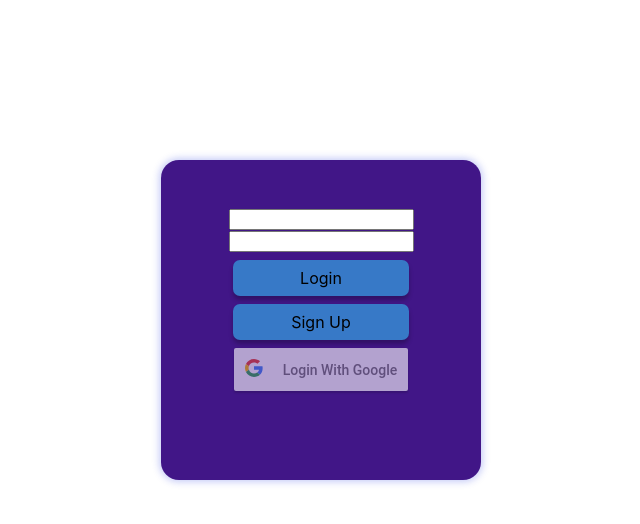
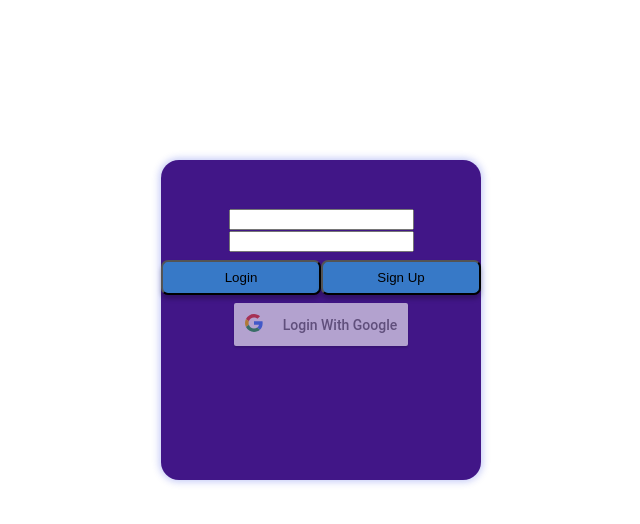
Before and after one commit to mjsf1234/Flipr_Hackathon, a React (Create React App) app: page / in a window 1280 px wide. Shown: the top 524 px of the page, without its empty margins (319-959 px from the left). Built offline with nearby package versions, Linux system fonts and the light colour scheme.

Commit message:
Redux OverallLayout setuped, Backend DB for Login Sign Up pending

```diff
--- a/package.json
+++ b/package.json
@@ -3,12 +3,14 @@
   "version": "0.1.0",
   "private": true,
   "dependencies": {
+    "@reduxjs/toolkit": "^1.6.2",
     "@testing-library/jest-dom": "^5.15.0",
     "@testing-library/react": "^11.2.7",
     "@testing-library/user-event": "^12.8.3",
     "react": "^17.0.2",
     "react-dom": "^17.0.2",
     "react-google-login": "^5.2.2",
+    "react-redux": "^7.2.6",
     "react-scripts": "4.0.3",
     "web-vitals": "^1.1.2"
   },
--- a/src/components/Login/Form.js
+++ b/src/components/Login/Form.js
@@ -3,13 +3,13 @@ import Card from '../UI/Card/Card'
 import Button from '../UI/Button/Button'
 import classes from "./Form.module.css"
 
-function Form() {
+function Form(props) {
     return (
         <form className={classes.form}>
             <input type="text" />
             <input type="password" />
             <Button className={classes.login_button}>Login</Button>
-            <Button className={classes.login_button}>Sign Up</Button>
+            <Button className={classes.login_button} onSignUp={props.onSignUp}>Sign Up</Button>
         </form>
 
     )
--- a/src/components/Login/Login.js
+++ b/src/components/Login/Login.js
@@ -3,8 +3,14 @@ import GoogleLogin from 'react-google-login'
 import classes from "./Login.module.css"
 import Card from "../UI/Card/Card"
 import Form from './Form'
+import SignUp from '../Sign Up/SignUp'
+import { useState } from 'react'
 
 function Login() {
+    const [signUp, setSignUp] = useState(false);
+    const signUpHandler = () => {
+        setSignUp(!signUp);
+    }
     const responseGoogle = (response) => {
         console.log(response);
         console.log(response.profileObj);
@@ -12,7 +18,8 @@ function Login() {
     return (
         <Card className={classes.login_card}>
             <div className={classes.login_content}>
-                <Form />
+                {!signUp && <Form onSignUp={signUpHandler} />}
+                {signUp && <SignUp />}
                 <GoogleLogin
                     clientId="273708457264-7hld2e0ljomfgspe3l998fvhmanpmj8h.apps.googleusercontent.com"
                     buttonText="Login With Google"
--- /dev/null
+++ b/src/components/Sign Up/SignUp.js
@@ -0,0 +1,15 @@
+import React from 'react'
+import classes from "./SignUp.module.css"
+import Button from '../UI/Button/Button'
+
+function SignUp() {
+    return (
+        <form className={classes.form}>
+            <input type="text" />
+            <input type="password" />
+            <Button className={classes.signup_button}>Sign Up</Button>
+        </form>
+    )
+}
+
+export default SignUp
--- /dev/null
+++ b/src/components/Sign Up/SignUp.module.css
@@ -0,0 +1,6 @@
+.signup_button {
+  width: 10rem;
+  margin: 0.5rem;
+  margin: 0.5rem auto;
+  cursor: pointer;
+}
--- a/src/components/UI/Button/Button.js
+++ b/src/components/UI/Button/Button.js
@@ -3,9 +3,9 @@ import classes from "./Button.module.css"
 
 function Button(props) {
     return (
-        <div className={`${classes.button} ${props.className}`}>
+        <button className={`${classes.button} ${props.className}`} onClick={props.onSignUp}>
             {props.children}
-        </div>
+        </button>
     )
 }
 
--- /dev/null
+++ b/src/components/store/Index.js
@@ -0,0 +1,8 @@
+import { configureStore } from "@reduxjs/toolkit";
+import userSlice from "./userSlice";
+
+const store = configureStore({
+    reducer: { user: userSlice.reducer }
+})
+
+export default store;
--- /dev/null
+++ b/src/components/store/userSlice.js
@@ -0,0 +1,22 @@
+import { createSlice } from "@reduxjs/toolkit";
+
+const userSlice = createSlice({
+    name: 'user',
+    initialState: {
+        signIn: false,
+        location: "",
+        name: ""
+    },
+    reducers: {
+        setSignInInfo(state, action) {
+            const user_info = action.payload;
+            state.signIn = true;
+            state.location = user_info.location;
+            state.name = user_info.name
+        },
+    }
+})
+
+export const userActions = userSlice.actions;
+
+export default userSlice;
--- a/src/index.js
+++ b/src/index.js
@@ -2,10 +2,12 @@ import React from 'react';
 import ReactDOM from 'react-dom';
 import './index.css';
 import App from './App';
+import { Provider } from 'react-redux';
+import store from "./components/store/Index"
 
 ReactDOM.render(
-  <React.StrictMode>
+  <Provider store={store}>
     <App />
-  </React.StrictMode>,
+  </Provider>,
   document.getElementById('root')
 );
```
Also changed, not shown: 1 other file (tests, documents, lock files or other folders).
